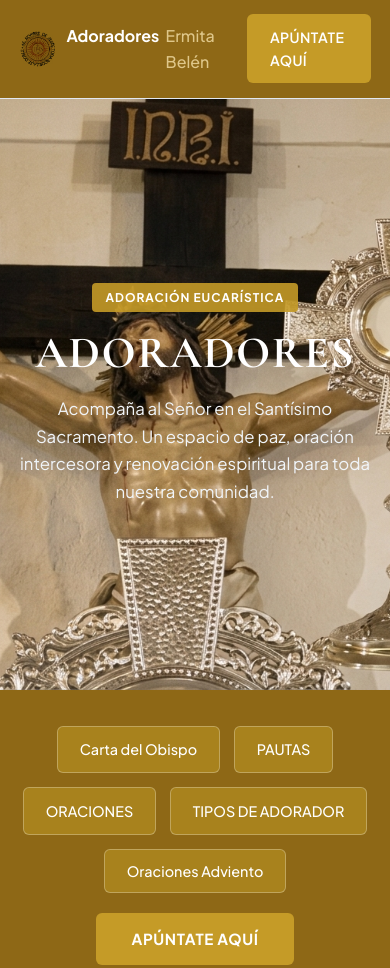
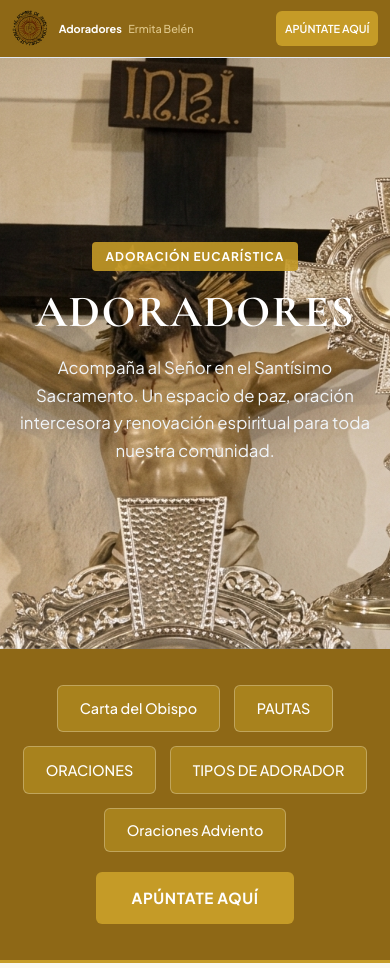
Before and after one commit to diegopintodev/ermitaBelen, a plain HTML site: page index.html in a window 390 px wide. Shown: the top 968 px of the page. Drawn offline with nearby package versions, Linux system fonts and the light colour scheme; files whose address does not match are found by name.

Commit message:
Actualizacion Css
Actualizacion para ser compilance para el movil, el boton de apuntate aqui y ermita belen se veia en 2 lieas

```diff
--- a/index.html
+++ b/index.html
@@ -667,6 +667,29 @@
             .nav-links {
                 display: none;
             }
+           header {
+                gap: 0.5rem;
+                padding: 0.65rem 3%;
+            }
+            .brand-lockup {
+                gap: 0.4rem;
+            }
+            .brand-ermita-logo {
+                height: 30px;
+                max-width: 36px;
+            }
+            .brand-text {
+                gap: 0.25rem;
+                font-size: clamp(0.62rem, 2.8vw, 0.9rem);
+                white-space: nowrap;
+            }
+            .btn-gold {
+                flex-shrink: 0;
+                padding: 0.55rem 0.55rem;
+                font-size: clamp(0.6rem, 2.8vw, 0.8rem);
+                letter-spacing: 0;
+                white-space: nowrap;
+            }
             .hero {
                 min-height: 70vh;
                 padding: 3.5rem 1.25rem;
```
